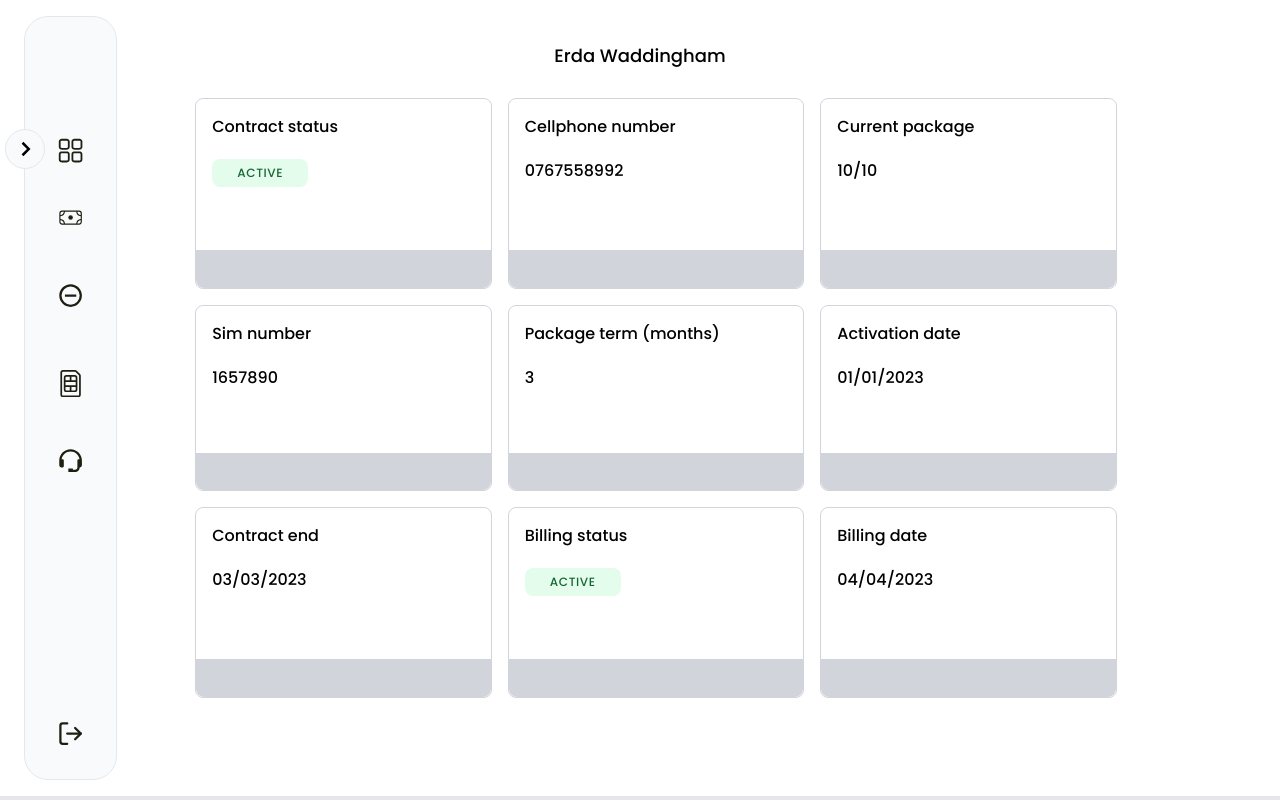
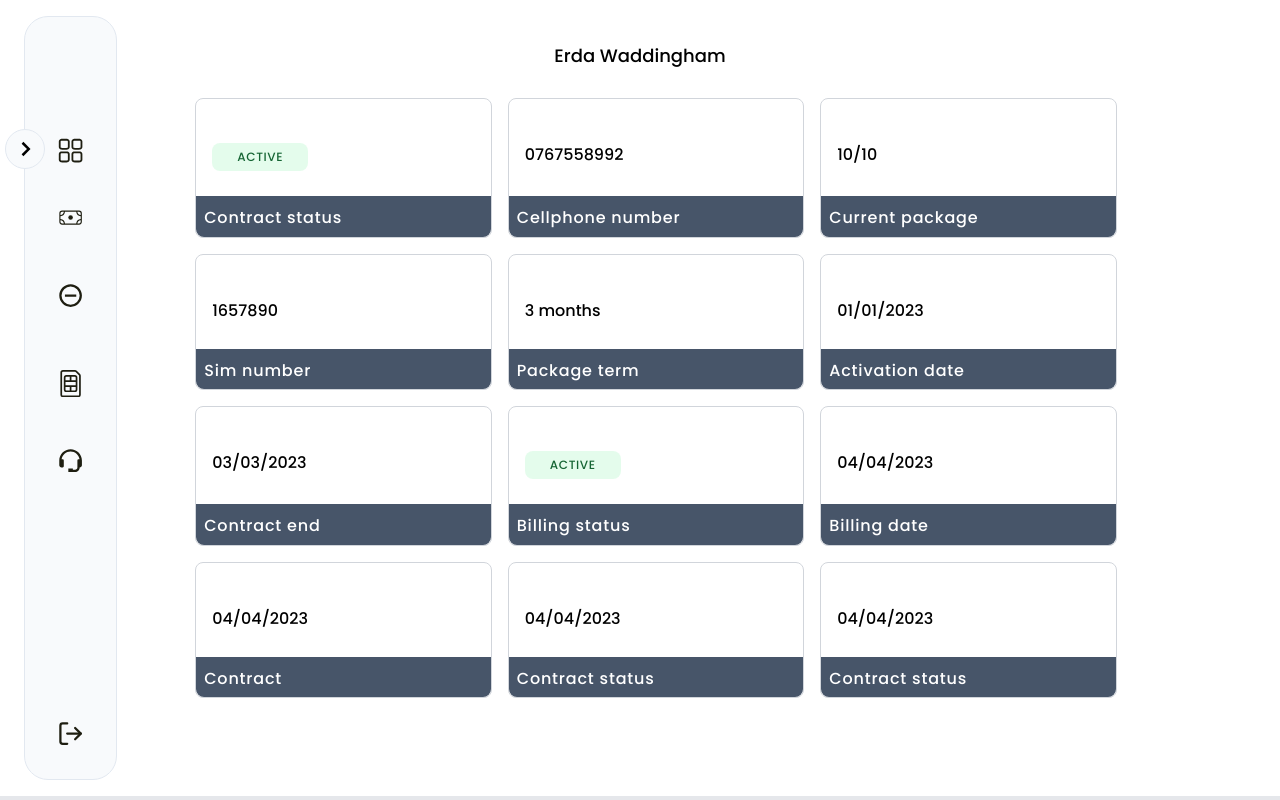
Before and after one commit to ChrissieDk/Universal-Dash, a React (Create React App) app: page /UserIdClick in a window 1280 px wide. Built offline with nearby package versions, Linux system fonts and the light colour scheme.

Commit message:
ui changes on userclick and all pages linked

```diff
--- a/src/Billing.jsx
+++ b/src/Billing.jsx
@@ -89,7 +89,9 @@ const Billing = () => {
         {users.map((user) => {
           return (
             <tr key={user.id}>
-              <td className='font-bold text-blue-500 hover:underline pl-7 cursor-pointer'>{user.id}</td>
+              <td className='font-bold text-blue-500 hover:underline pl-7 cursor-pointer'>
+              <a href={`/UserIdClick?id=${user.id}`}>{user.id}</a>
+              </td>
               <td className=' min-w-100 p-3 text-sm text-gray-700 whitespace-nowrap'>{`${user.first_name} ${user.last_name}`}</td>
               <td className=' min-w-100 p-3 text-sm text-gray-700 whitespace-nowrap'><Status billing_status={user.billing_status} /></td>
               <td className=' min-w-100 p-3 text-sm text-gray-700 whitespace-nowrap'>{user.date}</td>
--- a/src/UserIdClick.jsx
+++ b/src/UserIdClick.jsx
@@ -27,66 +27,134 @@ const UserIdClick = () => {
                 <div className="grid grid-cols-1 sm:grid-cols-3 gap-2 sm:gap-4 h-[75%] w-[80%] overflow-y-scroll" style={{ 'overflowY': 'scroll' }}>
                     <div className="relative bg-white p-4 rounded-lg border border-rounded border-gray-300">
                         <div>
-                            <h1 className='mb-5'>Contract status</h1>
-                            <span> <Status status={data[0].status} /></span>
+                            <h1 className='mb-5 md:hidden'>Contract status</h1>
+                            <div className='lg:mt-7'>
+                                <span> <Status status={data[0].status} /></span>
+                            </div>
                         </div>
-                        <div className="absolute bottom-0 left-0 w-full h-1/5 bg-gray-300 rounded-b-lg hidden sm:block"></div>
+                        <div className="absolute bottom-0 left-0 w-full h-[30%] bg-slate-600 rounded-b-lg hidden sm:block">
+                            <h1 className='text-white pt-2.5 pl-2 text-md font-medium tracking-wider'>Contract status</h1>
+                        </div>
                     </div>
                     <div className="relative bg-white p-4 rounded-lg border border-rounded border-gray-300">
                         <div>
-                            <h1 className='mb-5'>Cellphone number</h1>
-                            <span> {data[0].cell_number}</span>
+                            <h1 className='mb-5 md:hidden'>Cellphone number</h1>
+                            <div className="lg:mt-7">
+                                <span> {data[0].cell_number}</span>
+                            </div>
                         </div>
-                        <div className="absolute bottom-0 left-0 w-full h-1/5 bg-gray-300 rounded-b-lg hidden sm:block"></div>
+                        <div className="absolute bottom-0 left-0 w-full h-[30%] bg-slate-600 rounded-b-lg hidden sm:block">
+                            <h1 className='text-white pt-2.5 pl-2 text-md font-medium tracking-wider'>Cellphone number</h1>
+                        </div>
                     </div>
                     <div className="relative bg-white p-4 rounded-lg border border-rounded border-gray-300">
                         <div>
-                            <h1 className='mb-5'>Current package</h1>
-                            <span> {data[0].package}</span>
+                            <h1 className='mb-5 md:hidden'>Current package</h1>
+                            <div className="lg:mt-7">
+                                <span> {data[0].package}</span>
+                            </div>
                         </div>
-                        <div className="absolute bottom-0 left-0 w-full h-1/5 bg-gray-300 rounded-b-lg hidden sm:block"></div>
+                        <div className="absolute bottom-0 left-0 w-full h-[30%] bg-slate-600 rounded-b-lg hidden sm:block">
+                            <h1 className='text-white pt-2.5 pl-2 text-md font-medium tracking-wider'>Current package</h1>
+                        </div>                    </div>
+                    <div className="relative bg-white p-4 rounded-lg border border-rounded border-gray-300">
+                        <div>
+                            <h1 className='mb-5 md:hidden'>Sim number</h1>
+                            <div className="lg:mt-7">
+                                <span>{data[0].sim_number}</span>
+                            </div>
+                        </div>
+                        <div className="absolute bottom-0 left-0 w-full h-[30%] bg-slate-600 rounded-b-lg hidden sm:block">
+                            <h1 className='text-white pt-2.5 pl-2 text-md font-medium tracking-wider'>Sim number</h1>
+                        </div>
+                     </div>
+                    <div className="relative bg-white p-4 rounded-lg border border-rounded border-gray-300">
+                        <div>
+                            <h1 className='mb-5 md:hidden'>Package term (months) </h1>
+                            <div className="lg:mt-7">
+                            <span>{data[0].package_term} months</span>
+                            </div>
+                        </div>
+                        <div className="absolute bottom-0 left-0 w-full h-[30%] bg-slate-600 rounded-b-lg hidden sm:block">
+                            <h1 className='text-white pt-2.5 pl-2 text-md font-medium tracking-wider'>Package term</h1>
+                        </div>
                     </div>
                     <div className="relative bg-white p-4 rounded-lg border border-rounded border-gray-300">
                         <div>
-                            <h1 className='mb-5'>Sim number</h1>
-                            <span>{data[0].sim_number}</span>
+                            <h1 className='mb-5 md:hidden'>Activation date</h1>
+                            <div className="lg:mt-7">
+                            <span>{data[0].date}</span>
+                            </div>
                         </div>
-                        <div className="absolute bottom-0 left-0 w-full h-1/5 bg-gray-300 rounded-b-lg hidden sm:block"></div>
+                        <div className="absolute bottom-0 left-0 w-full h-[30%] bg-slate-600 rounded-b-lg hidden sm:block">
+                            <h1 className='text-white pt-2.5 pl-2 text-md font-medium tracking-wider'>Activation date</h1>
+                        </div>
                     </div>
                     <div className="relative bg-white p-4 rounded-lg border border-rounded border-gray-300">
                         <div>
-                            <h1 className='mb-5'>Package term (months) </h1>
-                            <span>{data[0].package_term}</span>
+                            <h1 className='mb-5 md:hidden'>Contract end</h1>
+                            <div className="lg:mt-7">
+                            <span>{data[0].contract_end}</span>
+                            </div>
                         </div>
-                        <div className="absolute bottom-0 left-0 w-full h-1/5 bg-gray-300 rounded-b-lg hidden sm:block"></div>
+                        <div className="absolute bottom-0 left-0 w-full h-[30%] bg-slate-600 rounded-b-lg hidden sm:block">
+                            <h1 className='text-white pt-2.5 pl-2 text-md font-medium tracking-wider'>Contract end</h1>
+                        </div>
                     </div>
                     <div className="relative bg-white p-4 rounded-lg border border-rounded border-gray-300">
                         <div>
-                            <h1 className='mb-5'>Activation date</h1>
-                            <span>{data[0].date}</span>
+                            <h1 className='mb-5 md:hidden'>Billing status</h1>
+                            <div className="lg:mt-7">
+                            <span><Status status={data[0].billing_status} /></span>
+                            </div>
                         </div>
-                        <div className="absolute bottom-0 left-0 w-full h-1/5 bg-gray-300 rounded-b-lg hidden sm:block"></div>
+                        <div className="absolute bottom-0 left-0 w-full h-[30%] bg-slate-600 rounded-b-lg hidden sm:block">
+                            <h1 className='text-white pt-2.5 pl-2 text-md font-medium tracking-wider'>Billing status</h1>
+                        </div>
                     </div>
                     <div className="relative bg-white p-4 rounded-lg border border-rounded border-gray-300">
                         <div>
-                            <h1 className='mb-5'>Contract end</h1>
-                            <span>{data[0].contract_end}</span>
+                            <h1 className='mb-5 md:hidden'>Billing date</h1>
+                            <div className="lg:mt-7">
+                            <span>{data[0].billing_date}</span>
+                            </div>
                         </div>
-                        <div className="absolute bottom-0 left-0 w-full h-1/5 bg-gray-300 rounded-b-lg hidden sm:block"></div>
+                        <div className="absolute bottom-0 left-0 w-full h-[30%] bg-slate-600 rounded-b-lg hidden sm:block">
+                            <h1 className='text-white pt-2.5 pl-2 text-md font-medium tracking-wider'>Billing date</h1>
+                        </div>
                     </div>
                     <div className="relative bg-white p-4 rounded-lg border border-rounded border-gray-300">
                         <div>
-                            <h1 className='mb-5'>Billing status</h1>
-                            <span><Status status={data[0].billing_status} /></span>
+                            <h1 className='mb-5 md:hidden'>Billing date</h1>
+                            <div className="lg:mt-7">
+                            <span>{data[0].billing_date}</span>
+                            </div>
                         </div>
-                        <div className="absolute bottom-0 left-0 w-full h-1/5 bg-gray-300 rounded-b-lg hidden sm:block"></div>
+                        <div className="absolute bottom-0 left-0 w-full h-[30%] bg-slate-600 rounded-b-lg hidden sm:block">
+                            <h1 className='text-white pt-2.5 pl-2 text-md font-medium tracking-wider'>Contract </h1>
+                        </div>
                     </div>
                     <div className="relative bg-white p-4 rounded-lg border border-rounded border-gray-300">
                         <div>
-                            <h1 className='mb-5'>Billing date</h1>
+                            <h1 className='mb-5 md:hidden'>Billing date</h1>
+                            <div className="lg:mt-7">
                             <span>{data[0].billing_date}</span>
+                            </div>
                         </div>
-                        <div className="absolute bottom-0 left-0 w-full h-1/5 bg-gray-300 rounded-b-lg hidden sm:block"></div>
+                        <div className="absolute bottom-0 left-0 w-full h-[30%] bg-slate-600 rounded-b-lg hidden sm:block">
+                            <h1 className='text-white pt-2.5 pl-2 text-md font-medium tracking-wider'>Contract status</h1>
+                        </div>
+                    </div>
+                    <div className="relative bg-white p-4 rounded-lg border border-rounded border-gray-300">
+                        <div>
+                            <h1 className='mb-5 md:hidden'>Billing date</h1>
+                            <div className="lg:mt-7">
+                            <span>{data[0].billing_date}</span>
+                            </div>
+                        </div>
+                        <div className="absolute bottom-0 left-0 w-full h-[30%] bg-slate-600 rounded-b-lg hidden sm:block">
+                            <h1 className='text-white pt-2.5 pl-2 text-md font-medium tracking-wider'>Contract status</h1>
+                        </div>
                     </div>
 
                 </div>
--- a/src/simSwop.jsx
+++ b/src/simSwop.jsx
@@ -87,7 +87,9 @@ const SimSwop = () => {
         {users.map((user) => {
           return (
             <tr key={user.id}>
-              <td className='font-bold text-blue-500 hover:underline pl-7 cursor-pointer'>{user.id}</td>
+              <td className='font-bold text-blue-500 hover:underline pl-7 cursor-pointer'>
+              <a href={`/UserIdClick?id=${user.id}`}>{user.id}</a>
+              </td>
               <td className=' min-w-100 p-3 text-sm text-gray-700 whitespace-nowrap'>{`${user.first_name} ${user.last_name}`}</td>
               <td className=' min-w-100 p-3 text-sm text-gray-700 whitespace-nowrap'><Status simswop_status={user.simswop_status} /></td>
               <td className=' min-w-100 p-3 text-sm text-gray-700 whitespace-nowrap'>{user.date_requested}</td>
--- a/src/terminationRequest.jsx
+++ b/src/terminationRequest.jsx
@@ -88,7 +88,9 @@ const TerminationRequest = () => {
         {users.map((user) => {
           return (
             <tr key={user.id}>
-              <td className='font-bold text-blue-500 hover:underline pl-7 cursor-pointer'>{user.id}</td>
+              <td className='font-bold text-blue-500 hover:underline pl-7 cursor-pointer'>
+              <a href={`/UserIdClick?id=${user.id}`}>{user.id}</a>
+              </td>
               <td className=' min-w-100 p-3 text-sm text-gray-700 whitespace-nowrap'>{`${user.first_name} ${user.last_name}`}</td>
               <td className=' min-w-100 p-3 text-sm text-gray-700 whitespace-nowrap'><Status termionation_status={user.termination_status} /></td>
               <td className=' min-w-100 p-3 text-sm text-gray-700 whitespace-nowrap'>{user.date}</td>
```
